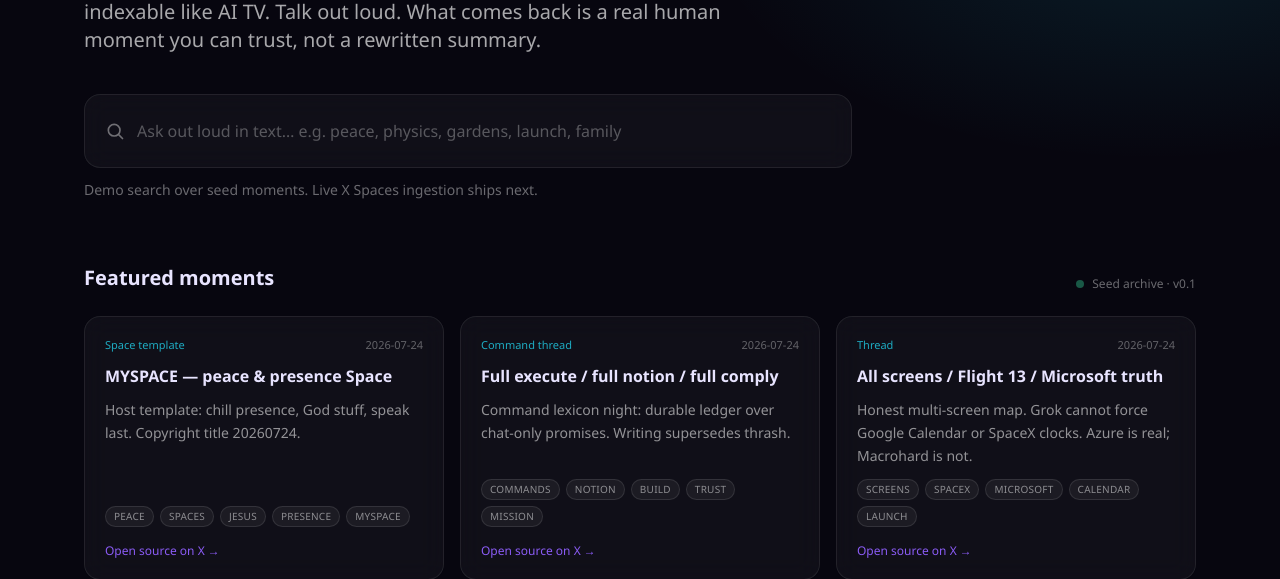
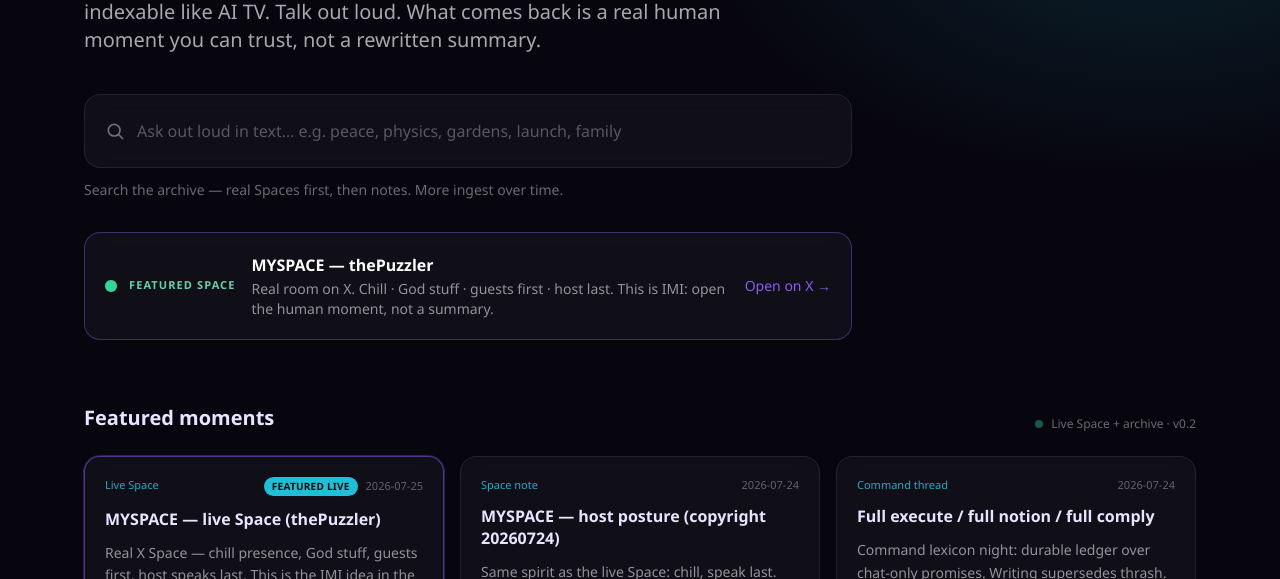
Before and after one commit to ThePuzzler-OMNI/institute-of-mature-imagination, a plain HTML site: page index.html in a window 1280 px wide. Shown: the part 373-952 px from the top of the page. Drawn offline with nearby package versions, Linux system fonts and the light colour scheme.

Commit message:
Feature live MYSPACE Space on IMI — real archive example.

```diff
--- a/app.js
+++ b/app.js
@@ -10,22 +10,38 @@
     const tags = (item.tags || [])
       .map((t) => `<span class="text-[10px] uppercase tracking-wide px-2 py-0.5 rounded-full bg-white/5 border border-white/10 text-white/50">${t}</span>`)
       .join(" ");
+    const featured = !!item.featured;
+    const isSpace = /space/i.test(item.kind || "") || /spaces\.x\.com|x\.com\/i\/spaces/i.test(item.source || "");
+    const border = featured
+      ? "border-accent/50 ring-1 ring-accent/30"
+      : "border-white/8";
+    const cta = isSpace
+      ? (featured ? "Open this Space on X →" : "Open Space on X →")
+      : "Open source on X →";
+    const badge = featured
+      ? '<span class="text-[10px] font-semibold uppercase tracking-wide text-void bg-glow/90 px-2 py-0.5 rounded-full">Featured live</span>'
+      : "";
     return `
-      <article class="glass card-hover rounded-2xl p-5 flex flex-col gap-3">
+      <article class="glass card-hover rounded-2xl p-5 flex flex-col gap-3 ${border}">
         <div class="flex items-start justify-between gap-2">
           <span class="text-[11px] text-glow/80">${item.kind || "Moment"}</span>
-          <time class="text-[11px] text-white/35">${item.date || ""}</time>
+          <div class="flex items-center gap-2">
+            ${badge}
+            <time class="text-[11px] text-white/35">${item.date || ""}</time>
+          </div>
         </div>
         <h3 class="font-semibold leading-snug">${item.title}</h3>
         <p class="text-sm text-white/55 leading-relaxed flex-1">${item.blurb}</p>
         <div class="flex flex-wrap gap-1.5">${tags}</div>
-        <a href="${item.source}" target="_blank" rel="noopener" class="text-xs text-accent hover:underline mt-1">Open source on X →</a>
+        <a href="${item.source}" target="_blank" rel="noopener" class="inline-flex items-center gap-1.5 text-sm font-medium ${featured ? "text-glow" : "text-accent"} hover:underline mt-1">${cta}</a>
       </article>`;
   }
 
   function render(list) {
     if (!results) return;
-    results.innerHTML = list.map(card).join("");
+    // Featured Spaces first
+    const sorted = list.slice().sort((a, b) => (b.featured ? 1 : 0) - (a.featured ? 1 : 0));
+    results.innerHTML = sorted.map(card).join("");
     if (empty) empty.classList.toggle("hidden", list.length > 0);
   }
 
--- a/archive-data.js
+++ b/archive-data.js
@@ -1,13 +1,27 @@
-/** Seed archive — replace/extend with real Spaces ingest later */
+/**
+ * IMI archive — real Spaces first (father's idea: trusted human moments).
+ * Live Space URL is the point — not only seed blurbs.
+ */
 window.IMI_ARCHIVE = [
   {
+    id: "s-20260725-myspace-live",
+    title: "MYSPACE — live Space (thePuzzler)",
+    date: "2026-07-25",
+    tags: ["myspace", "live", "peace", "spaces", "jesus", "presence", "featured"],
+    blurb:
+      "Real X Space — chill presence, God stuff, guests first, host speaks last. This is the IMI idea in the wild: a meeting of the mind you can open as it happened, not a rewritten summary.",
+    source: "https://x.com/i/spaces/1nGeLLdlnrRKX?s=20",
+    kind: "Live Space",
+    featured: true,
+  },
+  {
     id: "s-20260724-myspace",
-    title: "MYSPACE — peace & presence Space",
+    title: "MYSPACE — host posture (copyright 20260724)",
     date: "2026-07-24",
-    tags: ["peace", "spaces", "jesus", "presence", "myspace"],
-    blurb: "Host template: chill presence, God stuff, speak last. Copyright title 20260724.",
-    source: "https://x.com/omni_puzzler",
-    kind: "Space template",
+    tags: ["peace", "spaces", "jesus", "presence", "myspace", "template"],
+    blurb: "Same spirit as the live Space: chill, speak last. Opener frozen 20260724. Open the live Space card above for the real room.",
+    source: "https://x.com/i/spaces/1nGeLLdlnrRKX?s=20",
+    kind: "Space note",
   },
   {
     id: "s-20260724-ledger",
--- a/index.html
+++ b/index.html
@@ -108,7 +108,24 @@
             class="w-full bg-transparent outline-none text-base placeholder:text-white/30 py-2" />
         </div>
       </div>
-      <p class="mt-3 text-sm text-white/40">Demo search over seed moments. Live X Spaces ingestion ships next.</p>
+      <p class="mt-3 text-sm text-white/40">Search the archive — real Spaces first, then notes. More ingest over time.</p>
+
+      <!-- Featured live Space — the idea in the wild -->
+      <a id="live-space" href="https://x.com/i/spaces/1nGeLLdlnrRKX?s=20" target="_blank" rel="noopener"
+         class="mt-8 max-w-3xl flex flex-col sm:flex-row sm:items-center gap-4 glass rounded-2xl p-5 border border-accent/40 hover:border-glow/50 card-hover group">
+        <div class="flex items-center gap-3 shrink-0">
+          <span class="relative flex h-3 w-3">
+            <span class="animate-ping absolute inline-flex h-full w-full rounded-full bg-emerald-400 opacity-40"></span>
+            <span class="relative inline-flex rounded-full h-3 w-3 bg-emerald-400"></span>
+          </span>
+          <span class="text-[11px] uppercase tracking-widest text-emerald-300/90 font-semibold">Featured Space</span>
+        </div>
+        <div class="min-w-0 flex-1">
+          <div class="font-semibold text-white group-hover:text-glow transition-colors">MYSPACE — thePuzzler</div>
+          <p class="text-sm text-white/55 mt-0.5">Real room on X. Chill · God stuff · guests first · host last. This is IMI: open the human moment, not a summary.</p>
+        </div>
+        <span class="text-sm font-medium text-accent shrink-0">Open on X →</span>
+      </a>
     </section>
 
     <!-- Results / featured -->
@@ -117,7 +134,7 @@
         <h2 class="text-xl font-semibold">Featured moments</h2>
         <span class="text-xs text-white/40 flex items-center gap-2">
           <span class="w-2 h-2 rounded-full bg-emerald-400 pulse-dot"></span>
-          Seed archive · v0.1
+          Live Space + archive · v0.2
         </span>
       </div>
       <div id="results" class="grid md:grid-cols-2 lg:grid-cols-3 gap-4"></div>
```
